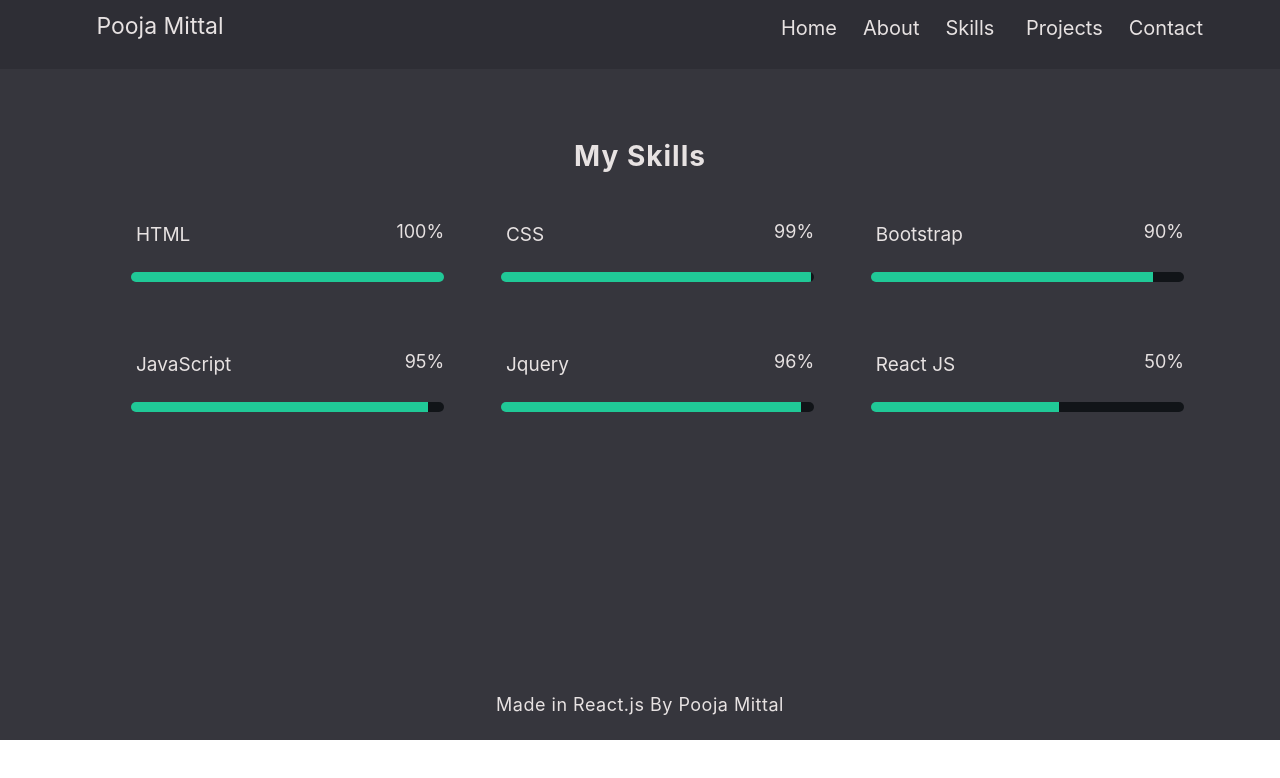
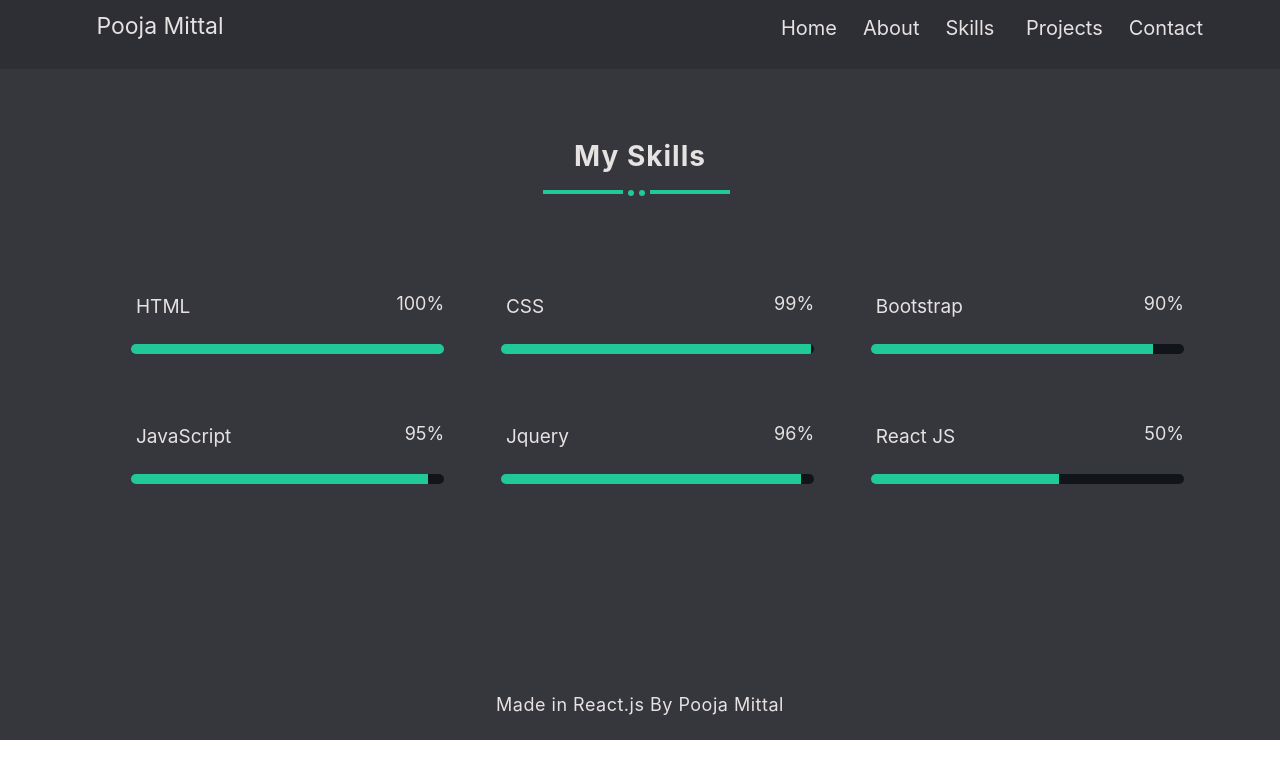
Before and after one commit to pooja062000/my-react-new-portfolio, a React (Create React App) app: page /Skills in a window 1280 px wide. Shown: the top 778 px of the page. Built offline with nearby package versions, Linux system fonts and the light colour scheme.

Commit message:
home-change

```diff
--- a/src/App.scss
+++ b/src/App.scss
@@ -47,7 +47,6 @@ a{
   height: 69px;
   float: left;
   background-color: $color;
-  //border:2px solid rgb(21, 7, 220);
   position: fixed;
 
   .logo{
@@ -55,7 +54,6 @@ a{
     height: 65px;
     float: left;
     color: #e7e2e2 !important;
-    //border: 2px solid red;
     padding-top: 12px;
     font-size: 23px;
   }
@@ -63,7 +61,6 @@ a{
   .navbarr{
     width: 45%;
     height: 65px;
-    //border: 2px solid red;
     padding-top: 10px;
     float: right;
   }
@@ -129,15 +126,8 @@ a{
     margin-top: 50px;
     //border: 2px solid rgb(122, 13, 200);
   }
-  /*.colo{
-    width: 36px;
-    height: 36px;
-    margin: 0 auto;
-    background-color: ;
-    border-radius: 50%;
 
-  }*/
-  h1{
+  .sevice-heading{
     font-size: 18px;
     font-weight: 500;
     margin-left: -25px;
@@ -205,14 +195,14 @@ a{
     font-size: 40px;
     padding-top: 40px;
   }
-  h6{
+  .favicon-icon{
     font-size: 18px;
     font-weight: 500;
     letter-spacing: 1px;
     padding-top: 12px;
   }
 
-  h6:hover{
+  .favicon-icon:hover{
     color: #20c997;;
   }
 
@@ -324,7 +314,7 @@ background-color: #34343bdd;
   padding-top: 40px;
   color: #e7e2e2;
 }
-h4{
+.numbe-text{
   font-size: 18px;
   font-weight: 500;
   letter-spacing: 0.4px;
@@ -718,14 +708,14 @@ background-color: #b7b7c078;
     //border: 2px solid $red;
   }
 
-  h2{
+  .proj-heading{
     font-size: 23px;
     letter-spacing: 1px;
     font-weight: 500;
     color: #e7e2e2;
   }
 
-  h3{
+  .proj-head2{
     font-size: 28px;
     color: #e7e2e2;
     font-weight: 400;
@@ -924,7 +914,42 @@ background-color: #b7b7c078;
     margin-top: 70px;
     //border: 2px solid red;
   }
+  .skill-border-main{
+    width: 195px;
+    height: 30px;
+    margin: 0 auto;
+    margin-top: 12px;
+    //border: 2px solid $red;
+  }
+  .skill-border{
+    width: 80px;
+    height: 4px;
+    margin-top: 5px;
+    float: left;
+    background-color: #20c997;
+    border: 2px solid #20c997;
+  }
 
+  .skill-border1{
+    width: 6px;
+    height: 6px;
+    border-radius: 50%;
+    color: #20c997;
+    //margin: 0 auto;
+    float: left;
+    margin-top: 5px;
+    margin-left: 5px;
+    background-color: #20c997;
+  }
+  .skill-border2{
+    width: 80px;
+    height: 4px;
+    float: left;
+    margin-left: 5px;
+    margin-top: 5px;
+    background-color: #20c997;
+    border: 2px solid #20c997;
+  }
   h4{
     color:#e7e2e2;
     font-size: 28px;
@@ -933,7 +958,7 @@ background-color: #b7b7c078;
 .skills-col1{
   width: $width_full;
   float: left;
-  margin-top: 50px;
+  margin-top: 80px;
   display: flex;
   justify-content: space-between;
   //border: 2px solid white;
--- a/src/Pages/Home.jsx
+++ b/src/Pages/Home.jsx
@@ -19,9 +19,9 @@ function Home(){
     <div className="services-row">
 
     <div class='servies-cont'>
-    <div className='colo'>
-                    <h1>SERVICES</h1>
-                    </div>
+
+                    <h1 className="sevice-heading">SERVICES</h1>
+
                     <div className='service-heading'>Let's See My Services</div>
                    <div className='services-border-main'>
                     <div className='services-border'></div>
@@ -34,24 +34,24 @@ function Home(){
 
     <i class="fa fa-address-card-o"></i>
 
-            <h6>Graphic Work</h6>
+            <h6 className="favicon-icon">Graphic Work</h6>
         </div>
 
         <div className="services-box2">
 
     <i class="fa fa-line-chart"></i>
 
-            <h6>Enterprise App Development</h6>
+            <h6 className="favicon-icon">Enterprise App Development</h6>
         </div>
         <div className="services-box3">
         <i class="fa fa-code"></i>
 
-        <h6>Web Development</h6>
+        <h6 className="favicon-icon">Web Development</h6>
         </div>
 
         <div className="services-box4">
         <i class="fa fa-search"></i>
-            <h6>Web Research</h6>
+            <h6 className="favicon-icon">Web Research</h6>
             </div>
         </div>
         </div>
@@ -60,23 +60,23 @@ function Home(){
 
         <div className="services-box5">
         <i class="fa fa-picture-o"></i>
-        <h6>User Experience</h6>
+        <h6 className="favicon-icon">User Experience</h6>
         </div>
 
         <div className="services-box6">
         <i class="fa fa-mobile"></i>
-        <h6>Responsive Website</h6>
+        <h6 className="favicon-icon">Responsive Website</h6>
         </div>
 
 
         <div className="services-box7">
         <i class="fa fa-briefcase" ></i>
-        <h6>eCommerce</h6>
+        <h6 className="favicon-icon">eCommerce</h6>
         </div>
 
         <div className="services-box8">
         <i class="fa fa-bar-chart"></i>
-        <h6>Marketing</h6>
+        <h6 className="favicon-icon">Marketing</h6>
         </div>
         </div>
         </div>
@@ -85,22 +85,22 @@ function Home(){
         <div className="numbers-colum">
         <div className="number-box1">
         <div className="years">1 +</div>
-        <h4>Years of Experience</h4>
+        <h4 className="numbe-text">Years of Experience</h4>
         </div>
         <div className="number-box2">
 
         <div className="years">200 +</div>
-        <h4>Completed Projects</h4>
+        <h4 className="numbe-text">Completed Projects</h4>
         </div>
         <div className="number-box3">
 
         <div className="years">60 +</div>
-        <h4>Design Items</h4>
+        <h4 className="numbe-text">Design Items</h4>
         </div>
         <div className="number-box4">
 
         <div className="years">20 +</div>
-        <h4>Clients Served</h4>
+        <h4 className="numbe-text">Clients Served</h4>
         </div>
         </div>
         </div>
--- a/src/Pages/Projects.jsx
+++ b/src/Pages/Projects.jsx
@@ -14,8 +14,8 @@ function Projects(){
         <>
         <div className='project-main-row'>
             <div className='project-col'>
-                <h2>Portfolio</h2>
-                <h3>Let's See My Work</h3>
+                <h2 className="proj-heading">Portfolio</h2>
+                <h3 className="proj-head2">Let's See My Work</h3>
                 <div className='project-border-main'>
             <div className='project-border'></div>
             <div className='project-border1'></div>
--- a/src/Pages/Skills.jsx
+++ b/src/Pages/Skills.jsx
@@ -4,6 +4,12 @@ function Skills(){
         <div className='skills-row-main'>
             <div className='skills-colum'>
                 <h4>My Skills</h4>
+                <div className='skill-border-main'>
+            <div className='skill-border'></div>
+            <div className='skill-border1'></div>
+            <div className='skill-border1'></div>
+            <div className='skill-border2'></div>
+            </div>
 
                 <div className='skills-col1'>
                 <div className='skills-box1'>
```
